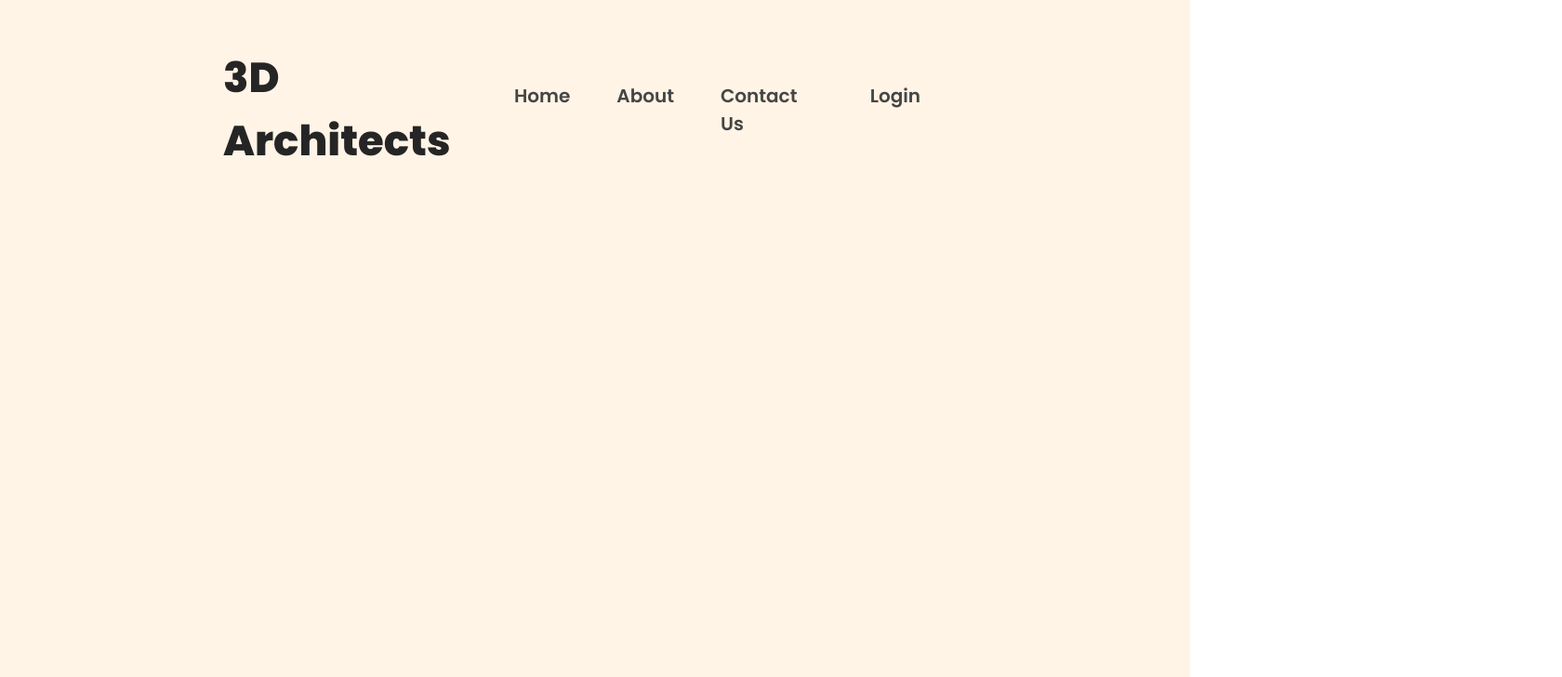
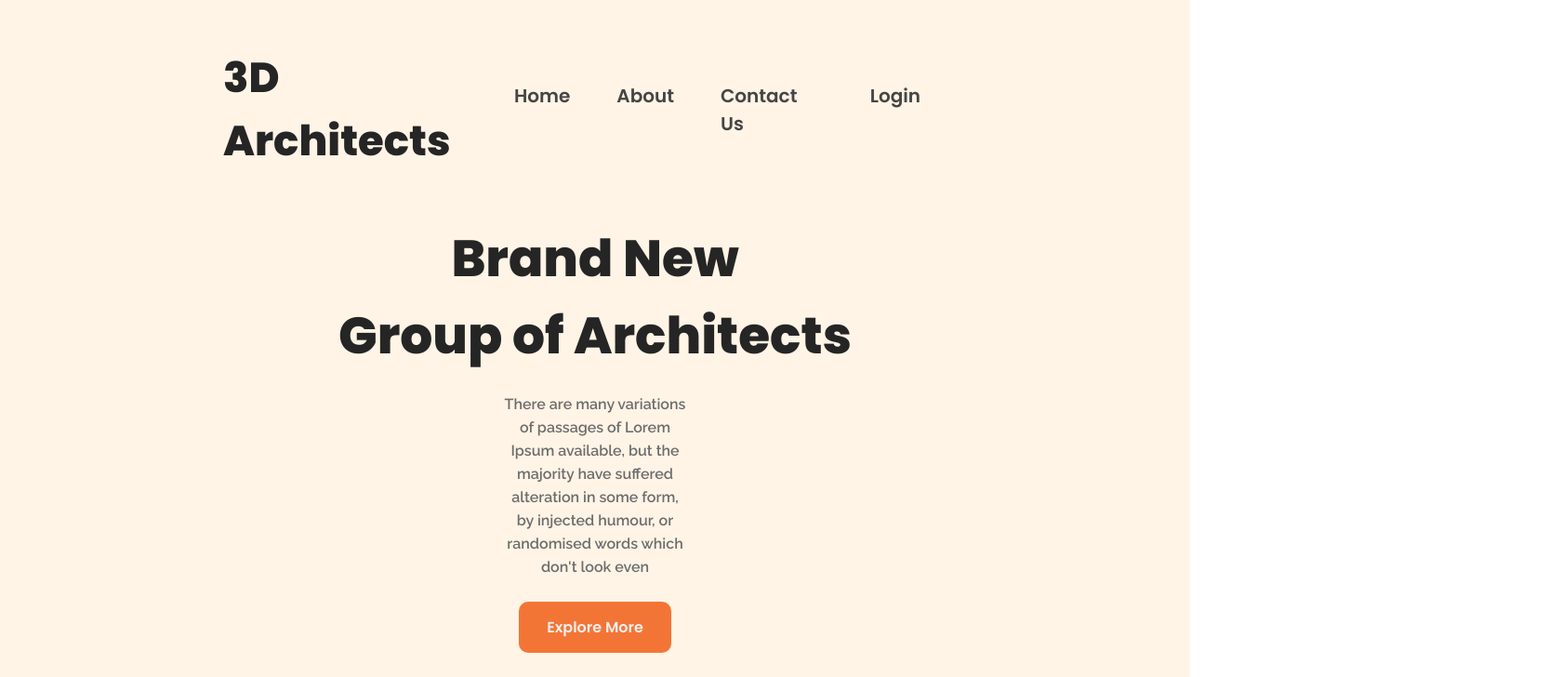
Before and after one commit to mehedi-h/architect-portfolio, a plain HTML site: page index.html in a window 1280 px wide. Shown: the top 728 px of the page at 93% size, 1680 px wide, since content can reach past the window. Drawn offline with Linux system fonts and the light colour scheme.

Commit message:
update banner section

```diff
--- a/index.html
+++ b/index.html
@@ -23,6 +23,18 @@
                 <li><a href="">Login</a></li>
             </ul>
         </nav>
+        <div class="banner-container">
+            <h1 class="banner-title">
+                Brand New <br>Group of Architects
+            </h1>
+            <p class="banner-brief">
+                There are many variations of passages of Lorem Ipsum available, but the majority have suffered alteration in some form, by injected humour, or randomised words which don't look even
+            </p>
+            <button class="btn-primary">
+                Explore More
+            </button>
+            <img class="banner-img" src="./images/banner.png" alt="">
+        </div>
     </header>
             <!-------------Ended header section------------>
 
--- a/styles/style.css
+++ b/styles/style.css
@@ -37,3 +37,36 @@ nav li a {
     font-weight: 800;
     color: rgb(37, 37, 37);
 }
+.banner-container {
+    text-align: center;
+    margin-top: 50px;
+}
+.banner-title {
+    font-family: 'Poppins', sans-serif;
+    font-size:55px;
+    font-weight: 800;
+    color: rgb(37, 37, 37);
+    margin: 20px;
+}
+.banner-brief {
+    font-family: 'Raleway', sans-serif;
+    font-size:16px;
+    font-weight: 600;
+    color: rgb(109, 109, 109);
+    margin: 0px 300px 0px;
+    line-height: 25px;
+    margin-bottom: 25px;
+}
+.btn-primary {
+    color: #eeeeee;
+    background-color: #f37536;
+    font-family: 'Poppins', sans-serif;
+    font-size: 16px;
+    font-weight: 600;
+    border-radius: 10px;
+    border: none;
+    padding: 15px 30px;
+}
+.banner-img {
+    margin-top: 40px;
+}
```
